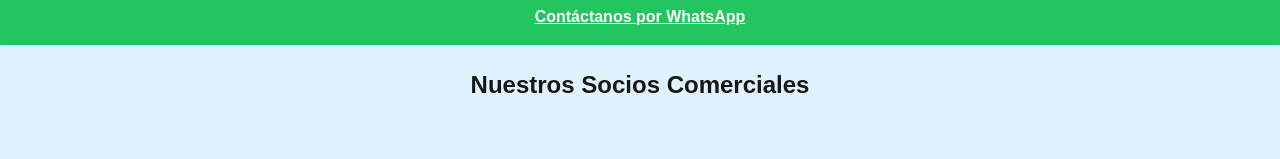
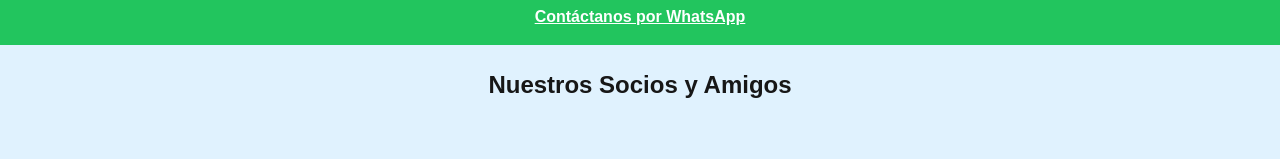
Before and after one commit to simontorres/lucumillo-experience, a Next.js app: page / in a window 1280 px wide. Shown: the part 907-1066 px from the top of the page. Built offline with nearby package versions, Linux system fonts and the light colour scheme.

Commit message:
update text

```diff
--- a/components/OurPartnersAndFriends.tsx
+++ b/components/OurPartnersAndFriends.tsx
@@ -16,7 +16,7 @@
 export const OurPartnersAndFriends = () => {
     return (
         <section className="bg-sky-100 dark:bg-slate-700 dark:text-white p-6 h-64 shadow-md">
-            <h2 className="text-2xl font-bold mb-4 text-center">Nuestros Socios Comerciales</h2>
+            <h2 className="text-2xl font-bold mb-4 text-center">Nuestros Socios y Amigos</h2>
             <div className="flex justify-evenly items-center gap-6 h-full">
                 {partners.map((partner) => (
                     <a
```
